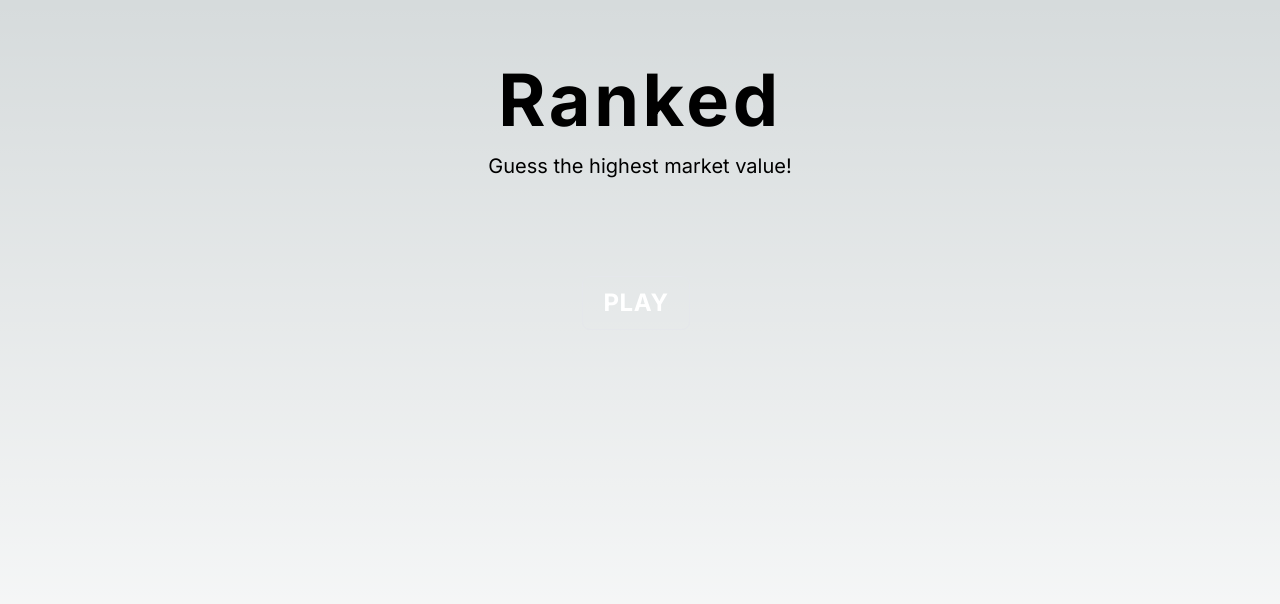
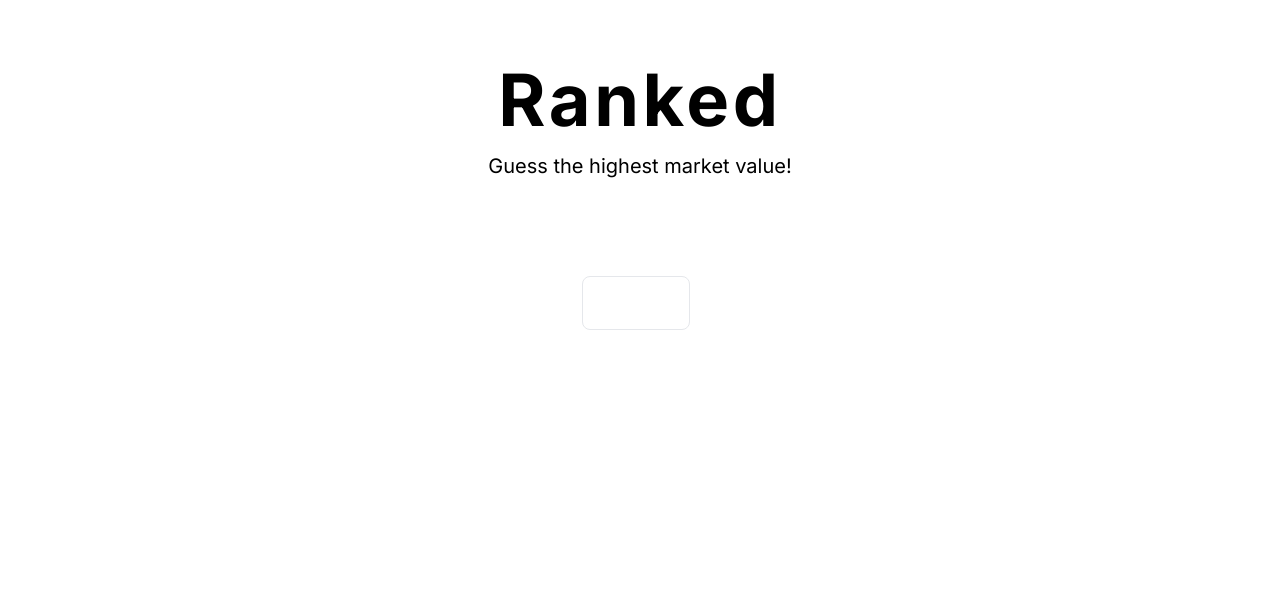
Before and after one commit to FastByte17/Ranked_Quiz_Game, a Next.js app in the folder frontend/: page / in a window 1280 px wide. Shown: the top 604 px of the page. Built offline with nearby package versions, Linux system fonts and the light colour scheme.

Commit message:
added some css styling to the company page, checked for functionality bugs, investigated and fixed the bug where items would get shuffled when switching through browser tabs, planned more functionality and styling to be added.

```diff
--- a/frontend/app/globals.css
+++ b/frontend/app/globals.css
@@ -3,9 +3,15 @@
 @tailwind utilities;
 
 :root {
-  --foreground-rgb: 0, 0, 0;
+  /* --foreground-rgb: 0, 0, 0;
   --background-start-rgb: 214, 219, 220;
-  --background-end-rgb: 255, 255, 255;
+  --background-end-rgb: 255, 255, 255; */
+
+  --transition-duration: 0.3s;
+  --transition-easing: cubic-bezier(0.5, 0, 0.5, 1);
+  --duration: 0.5s;
+  --stagger: 0.25s;
+  --interval: calc(var(--duration) - var(--stagger));
 }
 
 @media (prefers-color-scheme: dark) {
@@ -18,10 +24,53 @@
 
 body {
   color: rgb(var(--foreground-rgb));
-  background: linear-gradient(
-      to bottom,
+  background: linear-gradient(to bottom,
       transparent,
-      rgb(var(--background-end-rgb))
-    )
-    rgb(var(--background-start-rgb));
+      rgb(var(--background-end-rgb))) rgb(var(--background-start-rgb));
 }
+
+#left-container[data-slide='slide'],
+#right-container[data-slide='slide'] {
+  animation: slide-in 0.5s ease-in-out;
+}
+
+@keyframes slide-in {
+  from {
+    opacity: 0.5;
+    transform: translateX(100%);
+  }
+
+  to {
+    opacity: 1;
+    transform: none;
+  }
+}
+
+.indicator {
+  position: absolute;
+  width: 100px;
+  aspect-ratio: 1/1;
+  background-color: purple;
+  text: white;
+  display: flex;
+  align-items: center;
+  justify-content: center;
+  text-align: center;
+  font-weight: bold;
+  font-size: 2rem;
+  left: 50%;
+  top: 50%;
+  transform: translateX(-50%);
+  border-radius: 100%;
+  transition: all 0.5s ease-in-out;
+}
+
+.indicator[data-state='wrong'] {
+  background-color: red;
+  animation: rise-up 0.5s ease-in-out;
+}
+
+.indicator[data-state='correct'] {
+  background-color: green;
+  animation: rise-up 0.5s ease-in-out;
+}
--- a/frontend/app/layout.tsx
+++ b/frontend/app/layout.tsx
@@ -6,7 +6,7 @@ import { ScoreProvider } from './scoreProvider'
 const inter = Inter({ subsets: ['latin'] })
 
 export const metadata: Metadata = {
-  title: 'Create Next App',
+  title: 'Ranked Quiz Game',
   description: 'Generated by create next app',
 }
 
--- a/frontend/app/top_company/page.tsx
+++ b/frontend/app/top_company/page.tsx
@@ -1,12 +1,15 @@
 'use client'
 import Link from 'next/link';
+import { useRouter } from 'next/navigation'
 import React, { MutableRefObject, useRef, useState } from 'react'
 import useSWR from 'swr';
 import { fetcher } from '../fetcher';
 import { useScoreContext } from '../scoreProvider'
 
 export default function page() {
-    const { data: state, isLoading, error } = useSWR('/api/companies/', fetcher);
+    const { data: state, isLoading, error } = useSWR('/api/companies/', fetcher, {
+        revalidateOnFocus: false
+    });
     const { score, setScore } = useScoreContext()
     const [currentIndex, setCurrentIndex] = useState(1);
     const leftContainer = useRef() as MutableRefObject<HTMLDivElement>;
@@ -14,6 +17,7 @@ export default function page() {
     const voteButtons = useRef() as MutableRefObject<HTMLDivElement>;
     const rankView = useRef() as MutableRefObject<HTMLDivElement>;
     const indicator = useRef() as MutableRefObject<HTMLDivElement>;
+    const router = useRouter()
 
     const calculate = (answer: string) => {
         if (!state) return
@@ -38,7 +42,7 @@ export default function page() {
 
         setTimeout(() => {
             if (indicator.current.dataset.state === 'wrong') {
-                return <Link href={'/'}></Link>;
+                return router.push('/');
             }
             leftContainer.current.dataset.slide = 'slide';
             rightContainer.current.dataset.slide = 'slide';
@@ -70,13 +74,13 @@ export default function page() {
                         alt={state[currentIndex - 1].description}
                         className='flex'
                     />)}
-                <h2>
+                <h2 className='font-bold text-white text-2xl'>
                     {state[currentIndex - 1]?.rank}
                 </h2>
-                <div className=''>
+                <div className='font-bold text-white text-xl'>
                     {state[currentIndex - 1]?.organizationName}
                 </div>
-                <button className='rounded-md py-2 px-6 text-white text-xl font-semibold'>
+                <button className='rounded-md py-2 px-6 text-white text-xl font-semibold invisible'>
                     Next</button>
             </div>
             <div id="right-side" data-slide="show" ref={rightContainer}
@@ -90,14 +94,14 @@ export default function page() {
                 )}
                 <h2
                     ref={rankView}
-                    className='text-2xl'
+                    className='text-2xl text-white font-bold invisible'
                 >
                     {state[currentIndex]?.rank}
                 </h2>
-                <div className='text-xl'>
+                <div className='text-xl text-white font-bold'>
                     {state[currentIndex]?.organizationName}
                 </div>
-                <div ref={voteButtons} className='flex'>
+                <div ref={voteButtons} className='flex flex-col gap-2'>
                     <button className='bg-green-500/75 rounded-md py-2 px-6 text-white text-xl font-semibold'
                         onClick={() => calculate('higher')}>
                         Higher
@@ -107,7 +111,7 @@ export default function page() {
                         Lower
                     </button>
                 </div>
-                <div>
+                <div className='absolute right-[2%] bottom-[5%] text-xl tracking-wide font-bold text-white'>
                     Score: {score}
                 </div>
             </div>
```
